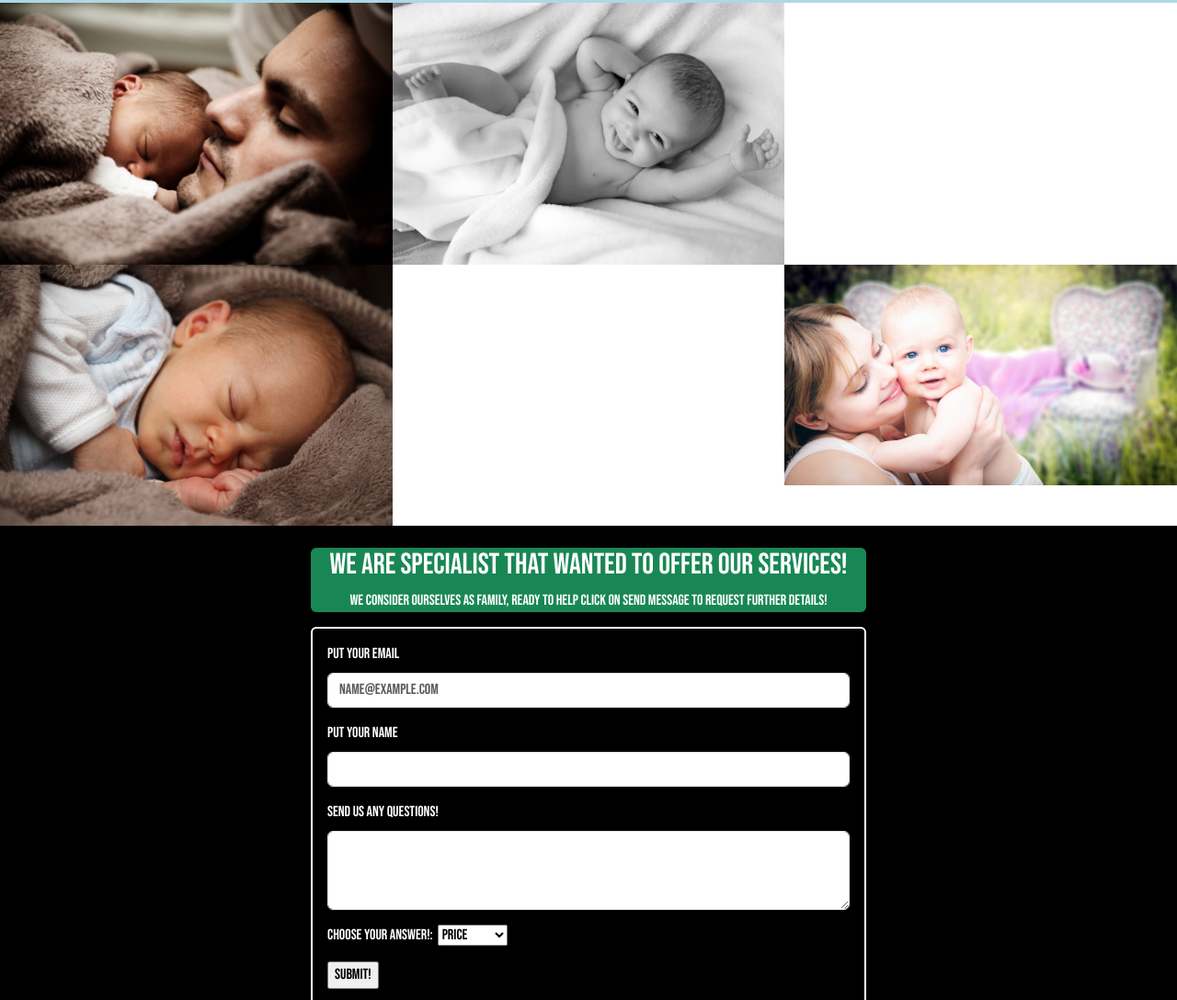
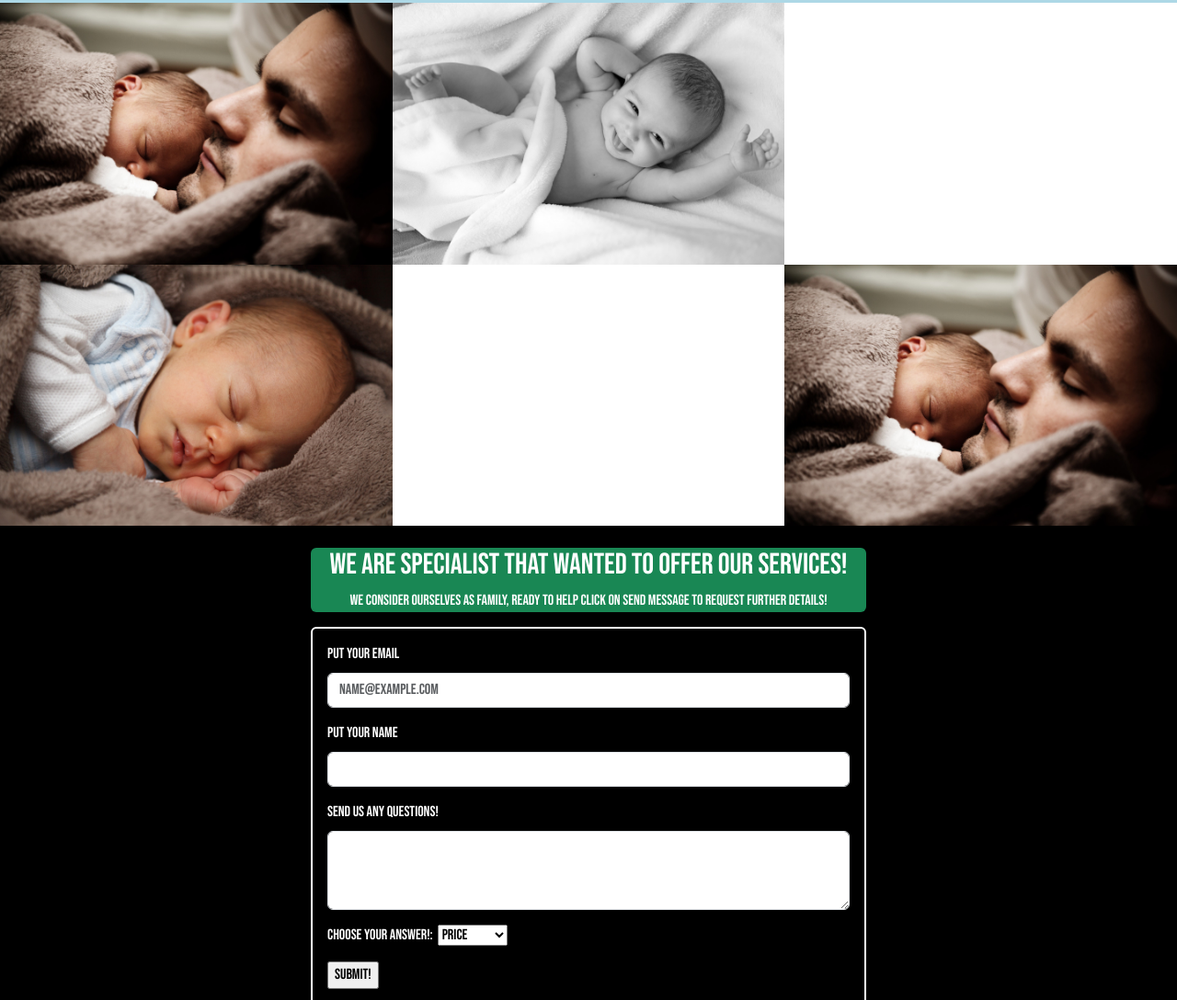
Before and after one commit to leblancRLD/SurrogacyWebSite, a plain HTML site: page info.html in a window 1280 px wide. Shown: the part 1517-2605 px from the top of the page at 92% size. Drawn offline with nearby package versions, Linux system fonts and the light colour scheme.

Commit message:
Update info.html

```diff
--- a/info.html
+++ b/info.html
@@ -137,7 +137,7 @@
         </div>
         <div class="row p-0 ">
           <div class="col p-0 order-1">
-            <img src="img/mother-3389671_1920.jpg" class="img-fluid shes  " alt="">
+            <img src="img/father-22194_1920.jpg" class="img-fluid shes  " alt="">
           </div>
           <div class="col p-0">
             <img src="img/baby da inserire.jpg" class="img-fluid  " alt="">
```
